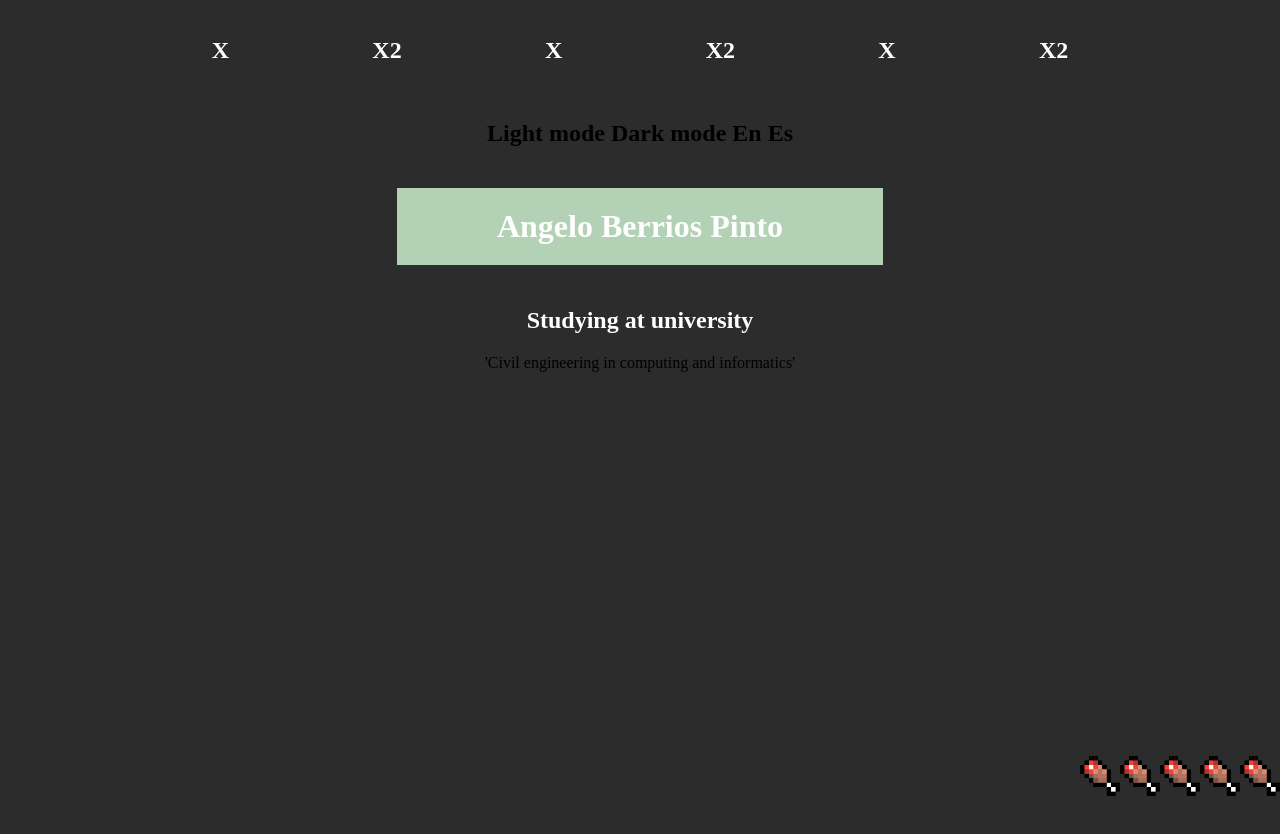
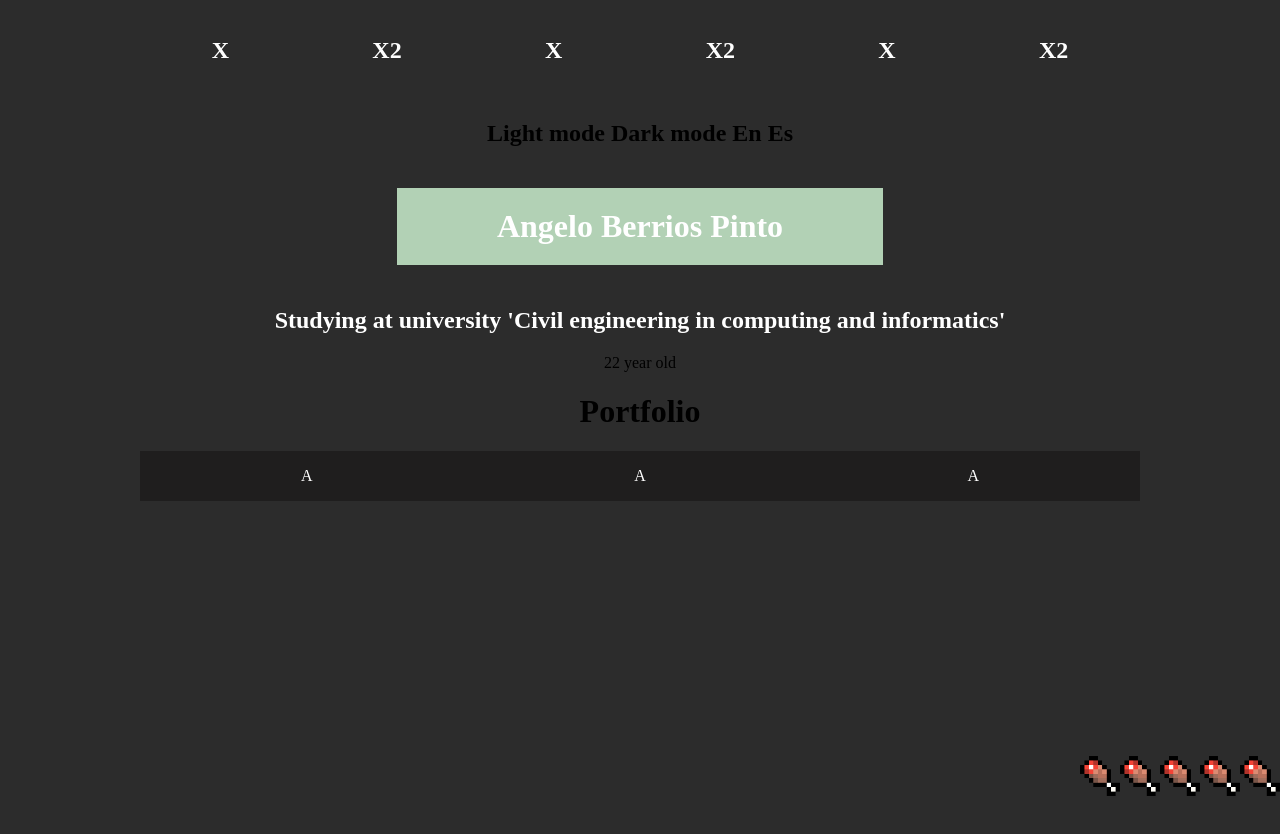
Before and after one commit to Dbaljeet/AngeloWebsite, a React (Vite) app in the folder AngeloWebsite/: page / in a window 1280 px wide. Shown: the top 834 px of the page. Built offline with nearby package versions, Linux system fonts and the light colour scheme.

Commit message:
add more info home

```diff
--- /dev/null
+++ b/AngeloWebsite/src/components/About/index.jsx
@@ -0,0 +1,15 @@
+import React from "react";
+import { AboutInf } from '../Titles'
+const About = () =>{
+    return(
+        <>
+            <AboutInf>
+                Studying at university 'Civil engineering in computing and informatics'
+            </AboutInf>
+            22 year old
+
+
+        </>
+    )
+}
+export default About
--- /dev/null
+++ b/AngeloWebsite/src/components/Containers/index.jsx
@@ -0,0 +1,13 @@
+import styled from "styled-components";
+
+
+
+export const Background = styled.section`
+  background-color:#1f1e1e;
+  color:#fff;
+  display:grid;
+  grid-template-columns: repeat(3, 1fr);
+  grid-template-rows: 1fr;
+  grid-column-gap: 0px;
+  grid-row-gap: 0px;
+`
--- /dev/null
+++ b/AngeloWebsite/src/components/Portfolio/Portfolio.jsx
@@ -0,0 +1,16 @@
+import React from "react";
+import { Background } from "../Containers";
+const Portfolio = () =>{
+    return(
+        <>
+            <h1>Portfolio</h1>
+            <Background>
+                <p>A</p>
+                <p>A</p>
+                <p>A</p>
+            </Background>
+
+        </>
+    )
+}
+export default Portfolio
--- a/AngeloWebsite/src/components/Title/index.jsx
+++ b/AngeloWebsite/src/components/Titles/index.jsx
@@ -6,7 +6,7 @@ export const PrincipalTitle = styled.h1`
     padding: 20px 100px;
     //-webkit-text-stroke: 0.1px #000;
 `
-export const About = styled.h2`
+export const AboutInf = styled.h2`
     color:#fff;
 
 `
--- a/AngeloWebsite/src/pages/Home.jsx
+++ b/AngeloWebsite/src/pages/Home.jsx
@@ -1,16 +1,13 @@
 import React from "react";
-import {PrincipalTitle, About} from '../components/Title'
+import {PrincipalTitle} from '../components/Titles'
+import Portfolio from "../components/Portfolio/Portfolio";
+import About from "../components/About";
 const Home = () =>{
     return (
         <>
-
             <PrincipalTitle>Angelo Berrios Pinto</PrincipalTitle>
-            <About>
-                Studying at university
-            </About>
-            'Civil engineering in computing and informatics'
-
-
+            <About></About>
+            <Portfolio></Portfolio>
             <br></br><br></br><br></br><br></br><br></br><br></br>
             <br></br><br></br><br></br><br></br><br></br><br></br>
             <br></br><br></br><br></br><br></br><br></br><br></br>
```
